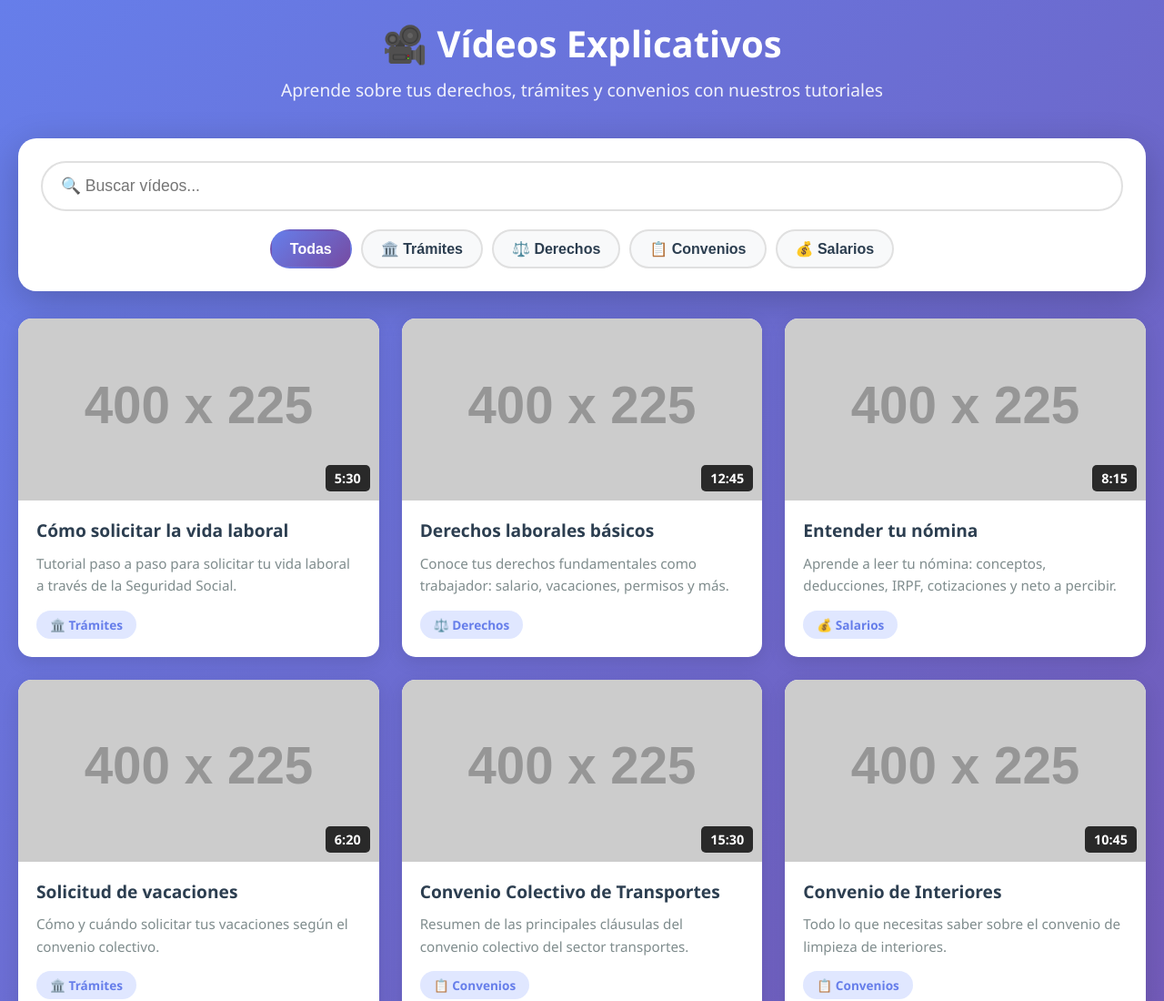
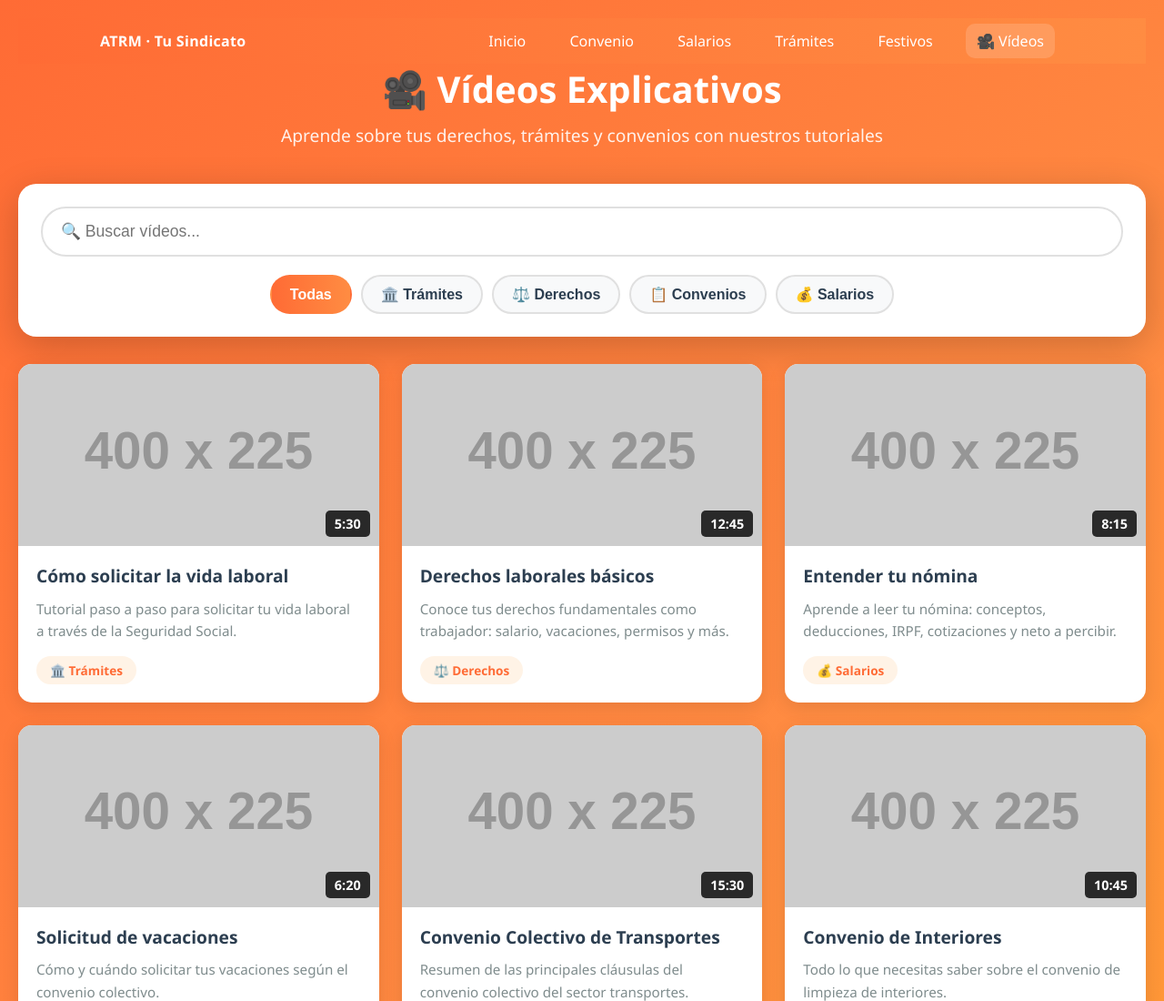
Before and after one commit to jacaparr/ATRM-tu-sindicato, a website: page videos.html in a window 1280 px wide. Shown: the top 1100 px of the page at 91% size. Drawn offline with Linux system fonts and the light colour scheme; placeholder pictures from the web are drawn by us.

Commit message:
Unifica colores a paleta naranja ATRM en todas las páginas manteniendo iconos

```diff
--- a/css/generador.css
+++ b/css/generador.css
@@ -8,7 +8,7 @@
 
 body {
   font-family: 'Segoe UI', Tahoma, Geneva, Verdana, sans-serif;
-  background: linear-gradient(135deg, #667eea 0%, #764ba2 100%);
+  background: linear-gradient(135deg, #FF6B35 0%, #FF8C42 50%, #FFA726 100%);
   min-height: 100vh;
   padding: 20px;
 }
@@ -66,8 +66,8 @@ main {
 
 .plantilla-btn:hover {
   transform: translateY(-5px);
-  box-shadow: 0 10px 30px rgba(102, 126, 234, 0.3);
-  border-color: #667eea;
+  box-shadow: 0 10px 30px rgba(255, 107, 53, 0.3);
+  border-color: #FF6B35;
   background: linear-gradient(135deg, #fff 0%, #f8f9fa 100%);
 }
 
@@ -144,8 +144,8 @@ main {
 .form-group select:focus,
 .form-group textarea:focus {
   outline: none;
-  border-color: #667eea;
-  box-shadow: 0 0 0 3px rgba(102, 126, 234, 0.1);
+  border-color: #FF6B35;
+  box-shadow: 0 0 0 3px rgba(255, 107, 53, 0.1);
 }
 
 .form-group textarea {
@@ -172,23 +172,23 @@ main {
 }
 
 .btn-preview {
-  background: linear-gradient(135deg, #48dbfb 0%, #0abde3 100%);
+  background: linear-gradient(90deg, #FF8C42, #FFA726);
   color: white;
 }
 
 .btn-preview:hover {
   transform: translateY(-2px);
-  box-shadow: 0 6px 20px rgba(72, 219, 251, 0.4);
+  box-shadow: 0 6px 20px rgba(255, 140, 66, 0.4);
 }
 
 .btn-generar {
-  background: linear-gradient(135deg, #2ed573 0%, #1abc9c 100%);
+  background: linear-gradient(90deg, #FF6B35, #FF8C42);
   color: white;
 }
 
 .btn-generar:hover {
   transform: translateY(-2px);
-  box-shadow: 0 6px 20px rgba(46, 213, 115, 0.4);
+  box-shadow: 0 6px 20px rgba(255, 107, 53, 0.4);
 }
 
 #vistaPrevia {
--- a/css/videos.css
+++ b/css/videos.css
@@ -8,7 +8,7 @@
 
 body {
   font-family: 'Segoe UI', Tahoma, Geneva, Verdana, sans-serif;
-  background: linear-gradient(135deg, #667eea 0%, #764ba2 100%);
+  background: linear-gradient(135deg, #FF6B35 0%, #FF8C42 50%, #FFA726 100%);
   min-height: 100vh;
   padding: 20px;
 }
@@ -54,8 +54,8 @@ main {
 
 #buscarVideo:focus {
   outline: none;
-  border-color: #667eea;
-  box-shadow: 0 0 0 3px rgba(102, 126, 234, 0.1);
+  border-color: #FF6B35;
+  box-shadow: 0 0 0 3px rgba(255, 107, 53, 0.1);
 }
 
 .filtros-categorias {
@@ -78,12 +78,12 @@ main {
 }
 
 .filtro-btn:hover {
-  border-color: #667eea;
+  border-color: #FF6B35;
   transform: translateY(-2px);
 }
 
 .filtro-btn.active {
-  background: linear-gradient(135deg, #667eea 0%, #764ba2 100%);
+  background: linear-gradient(90deg, #FF6B35, #FF8C42);
   color: white;
   border-color: transparent;
 }
@@ -145,7 +145,7 @@ main {
   transform: translate(-50%, -50%);
   width: 60px;
   height: 60px;
-  background: rgba(102, 126, 234, 0.9);
+  background: rgba(255, 107, 53, 0.9);
   border-radius: 50%;
   display: flex;
   align-items: center;
@@ -185,8 +185,8 @@ main {
 
 .video-categoria {
   display: inline-block;
-  background: #e0e7ff;
-  color: #667eea;
+  background: #fff3e6;
+  color: #FF6B35;
   padding: 6px 15px;
   border-radius: 20px;
   font-size: 0.85em;
@@ -279,8 +279,8 @@ main {
 }
 
 .tag {
-  background: #e0e7ff;
-  color: #667eea;
+  background: #fff3e6;
+  color: #FF6B35;
   padding: 6px 15px;
   border-radius: 20px;
   font-size: 0.9em;
--- a/videos.html
+++ b/videos.html
@@ -4,9 +4,32 @@
   <meta charset="UTF-8">
   <meta name="viewport" content="width=device-width, initial-scale=1.0">
   <title>Vídeos Explicativos - ATRM</title>
+  <style>
+    :root{ --primary:#FF6B35; --secondary:#FF8C42; --accent:#FFA726; --dark:#2C3E50; }
+    body{margin:0;font-family:Inter,system-ui,-apple-system,Segoe UI,Roboto,Ubuntu,'Helvetica Neue',Arial;color:var(--dark);background:linear-gradient(180deg,#fff,#fff7f0)}
+    .top-header{position:sticky;top:0;z-index:100;background:linear-gradient(90deg,var(--primary),var(--secondary));color:#fff}
+    .nav{max-width:1100px;margin:0 auto;display:flex;align-items:center;justify-content:space-between;padding:14px 20px}
+    .logo{font-weight:800;letter-spacing:.3px}
+    .menu a{color:#fff;text-decoration:none;margin:0 10px;padding:8px 12px;border-radius:10px;transition:.2s}
+    .menu a:hover{background:rgba(255,255,255,.15)}
+  </style>
   <link rel="stylesheet" href="css/videos.css">
 </head>
 <body>
+  <div class="top-header">
+    <div class="nav">
+      <div class="logo">ATRM · Tu Sindicato</div>
+      <nav class="menu">
+        <a href="index.html">Inicio</a>
+        <a href="index.html#convenio">Convenio</a>
+        <a href="salaries.html">Salarios</a>
+        <a href="tramites.html">Trámites</a>
+        <a href="festivos.html">Festivos</a>
+        <a href="videos.html" style="background:rgba(255,255,255,.15)">🎥 Vídeos</a>
+      </nav>
+    </div>
+  </div>
+
   <header>
     <h1>🎥 Vídeos Explicativos</h1>
     <p>Aprende sobre tus derechos, trámites y convenios con nuestros tutoriales</p>
```
Also changed, not shown: generador.html (+24 -0 lines).
